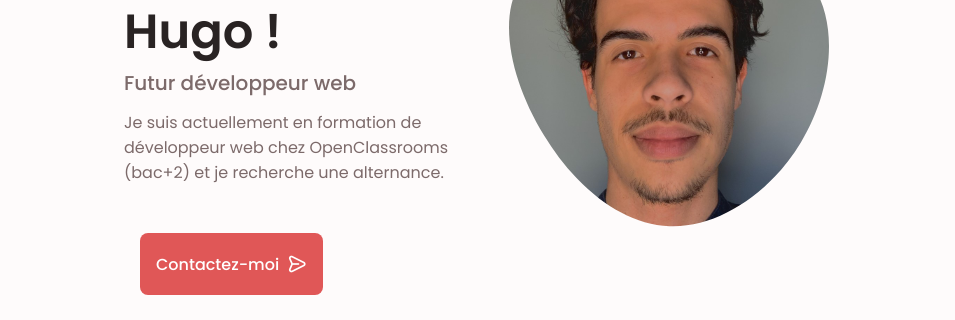
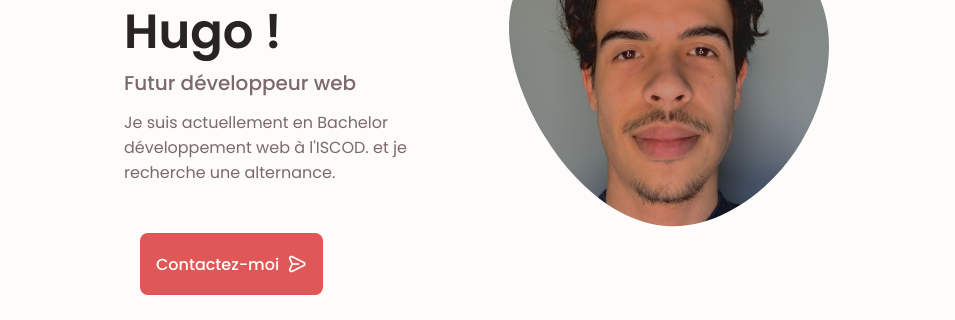
Before and after one commit to LosFouchos/My_CV, a plain HTML site: page index.html in a window 1280 px wide. Shown: the part 332-652 px from the top of the page, 184-1139 px from the left. Drawn offline with nearby package versions, Linux system fonts and the light colour scheme; files whose address does not match are found by name.

Commit message:
Update index.html

```diff
--- a/index.html
+++ b/index.html
@@ -109,7 +109,7 @@
                 <div class="home__data">
                     <h1 class="home__title">Bonjour, moi c'est Tahina Hugo !</h1>
                     <h3 class="home__subtitle">Futur développeur web</h3>
-                    <p class="home__description">Je suis actuellement en formation de développeur web chez OpenClassrooms (bac+2)
+                    <p class="home__description">Je suis actuellement en Bachelor développement web à l'ISCOD.
                          et je recherche une alternance.</p>
                     <a href="#contact" class="button button--flex">
                         Contactez-moi<i class="uil uil-message button__icon"></i>
```
